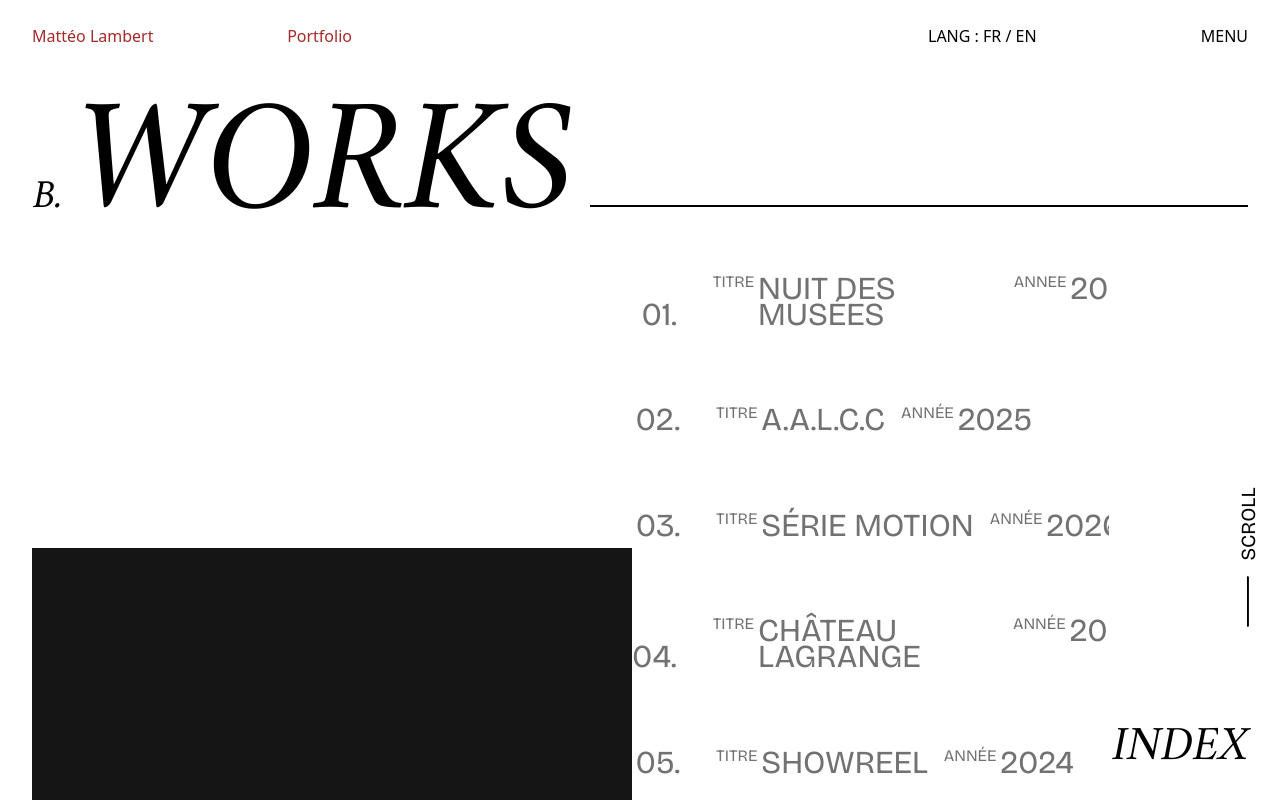
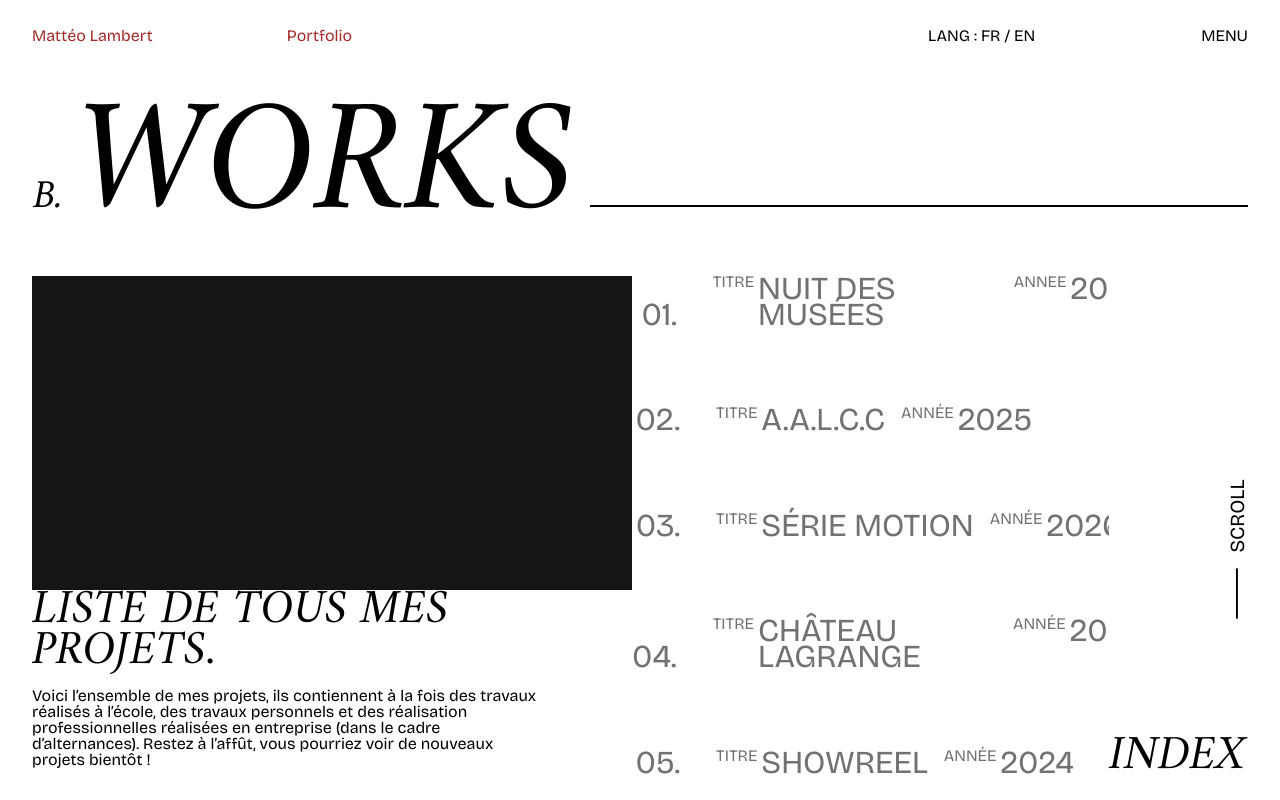
Before and after one commit to Lxnfeust/PortfolioWebsite, a SvelteKit app: page /Projects in a window 1280 px wide. Shown: the top 800 px of the page. Built offline with nearby package versions, Linux system fonts and the light colour scheme.

Commit message:
fix scroll page projects

```diff
--- a/src/routes/+layout.svelte
+++ b/src/routes/+layout.svelte
@@ -28,7 +28,7 @@
 				</div>
 			</div>
 		</header>
-	<main class="grow" >
+	<main class="grow h-full max-h-[calc(100vh-72px)]" >
 	{@render children()}
 	</main>
 
--- a/src/routes/Projects/+page.svelte
+++ b/src/routes/Projects/+page.svelte
@@ -1,5 +1,5 @@
 <div class="container_projects">
-    <div class="heading">
+    <div class="heading page_projects">
         <span>B.</span>
         <h1>Works</h1>
         <hr>
--- a/src/routes/layout.css
+++ b/src/routes/layout.css
@@ -13,6 +13,10 @@
 @font-face {
   font-family: "bricolage-grotesque";
   src: url("$lib/assets/fonts/Bricolage_Grotesque/BricolageGrotesque-VariableFont.ttf") format("truetype");
+}
+
+@theme {
+    --font-sans:"bricolage-grotesque"
 }
 
 /* ------------------------------------------ BODY ------------------------------------------ */
@@ -63,6 +67,13 @@ body {
     display: flex;
     align-items: baseline;
     gap: 1rem;
+}
+
+.heading.page_projects {
+    display: flex;
+    align-items: baseline;
+    gap: 1rem;
+    position: sticky;
 }
 
 .heading.project_page {
@@ -186,15 +197,17 @@ body {
 .container_projects {
     display: flex;
     flex: 1;
+    height: 100%;
     min-height: 0;
-    align-items: top;
     flex-direction: column;
     gap: 24px;
     width: 100%;
+    overflow: hidden;
 }
 
 .content_projects {
     width: 100%;
+    max-height: 100%;
     display: flex;
     flex: 1;
     min-height: 0;
@@ -220,6 +233,7 @@ body {
     display: flex;
     flex: 1;
     min-height: 0;
+    height: 100%;
     flex-direction: column;
     justify-content: space-between;
     position: fixed;
@@ -327,24 +341,22 @@ body {
     display: flex;
     flex-direction: column;
     min-height: 0;
-    align-items: end;
     justify-content: end;
     margin-top: auto;
     gap: 20vh;
     position: sticky;
-    right: 2rem;
     bottom: 2rem;
 }
 
 .Section_indic h2 {
     font-family: amiri;
     text-transform: uppercase;
-    line-height: 85%;
     font-size: 3rem;
+    margin-bottom: -1.5rem;
 }
 
 .Section_indic .scroll_indic {
-    transform: translateX(50%) rotate(-90deg);
+    transform: translateX(calc(50% - 11px)) rotate(-90deg);
     display: flex;
     align-items: center;
     justify-content: end;
@@ -357,7 +369,7 @@ body {
     font-family: bricolage-grotesque;
     text-transform: uppercase;
     font-weight: Medium;
-    line-height: 100%;
+    line-height: 110%;
     font-size: 1.25rem;
 }
 
```
